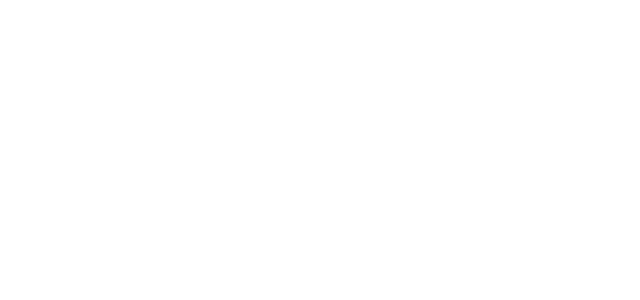
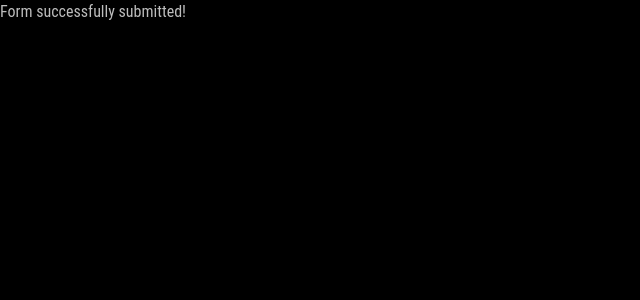
Before and after one commit to desirelabs/graph-next-dz-skischool, a Next.js app: page /success in a window 1280 px wide. Before the commit this address had no page. Shown: the top 300 px of the page, without its empty margins (0-640 px from the left). Built offline with nearby package versions, Linux system fonts and the light colour scheme.

Commit message:
feat: implement contact form success page

```diff
--- a/components/form.js
+++ b/components/form.js
@@ -1,6 +1,7 @@
 export const ContactForm = () => {
   return (
-    <form name="contact" data-netlify="true">
+    <form name="contact" action="/success" method="POST" data-netlify="true">
+      <input type="hidden" name="Contact-Form" value="contact" />
       <p>
         <label>
           Name <input type="text" name="name" />
--- /dev/null
+++ b/pages/success.js
@@ -0,0 +1,3 @@
+export default function Success() {
+  return <div>Form successfully submitted!</div>;
+}
```
